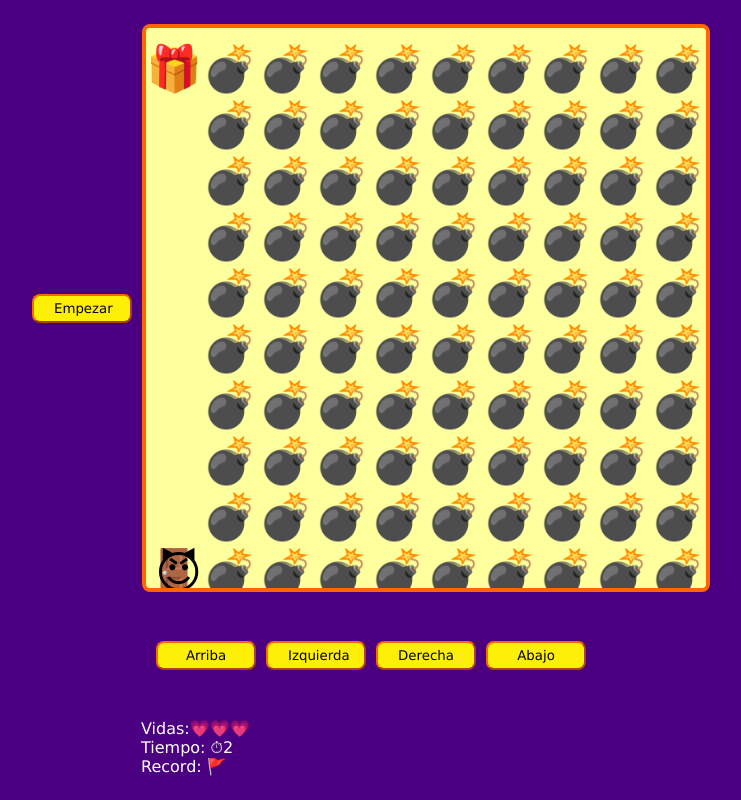
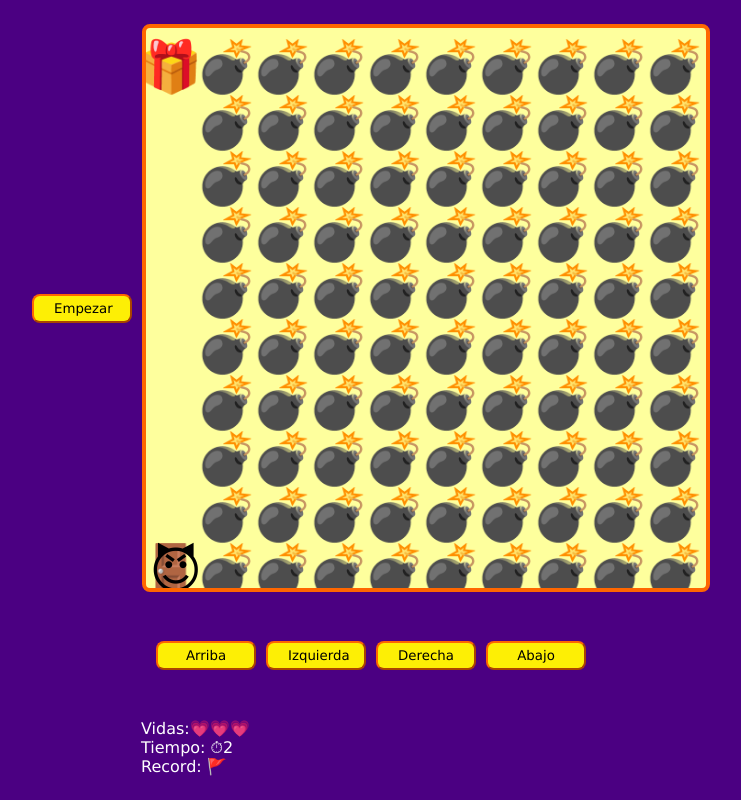
Before and after one commit to Juamapa0/taller-practico-javascript-videogames, a plain HTML site: page index.html in a window 1280 px wide. Both pictures are taken after a click on the button "Empezar". Shown: the whole page, without its empty margins (269-1010 px from the left). Drawn offline with Linux system fonts and the light colour scheme.

Commit message:
styles a mejorar

```diff
--- a/game.js
+++ b/game.js
@@ -1,5 +1,5 @@
 const canvas = document.querySelector('#game');
-const btnStart = document.querySelector('#start')
+const btnStart = document.querySelector('#new')
 const game = canvas.getContext('2d');
 const btnUp = document.querySelector('#up');
 const btnLeft = document.querySelector('#left');
@@ -73,7 +73,7 @@ function startGame() {
   //console.log({ canvasSize, elementsSize });
   // console.log(window.innerWidth, window.innerHeight);
 
-  game.font = elementsSize * 0.8 + 'px Verdana';
+  game.font = elementsSize * 0.9 + 'px Verdana';
   game.textAlign = 'end';
 
   const map = maps[level];
@@ -216,7 +216,7 @@ btnLeft.addEventListener('click', moveLeft);
 btnRight.addEventListener('click', moveRight);
 btnDown.addEventListener('click', moveDown);
 
-btnStart.addEventListener('click', gameStart);
+btnStart.addEventListener('click', newGame);
 
 function moveByKeys(event) {
   if (event.key == 'ArrowUp') moveUp();
@@ -267,7 +267,7 @@ function moveDown() {
         }
 }
 
-function gameStart(){
+function newGame(){
   level=0;
   lives=3;
   clearInterval( timeInterval )
--- a/index.html
+++ b/index.html
@@ -9,7 +9,7 @@
 </head>
 <body>
 <div class="game-container">
-    <button id ="start">Empezar</button>
+    <button id ="new">Empezar</button>
 <canvas id="game"></canvas>
 <div class="btns">
 <button id="up">Arriba</button>
```
Also changed, not shown: styles.css (+10 -0 lines).
